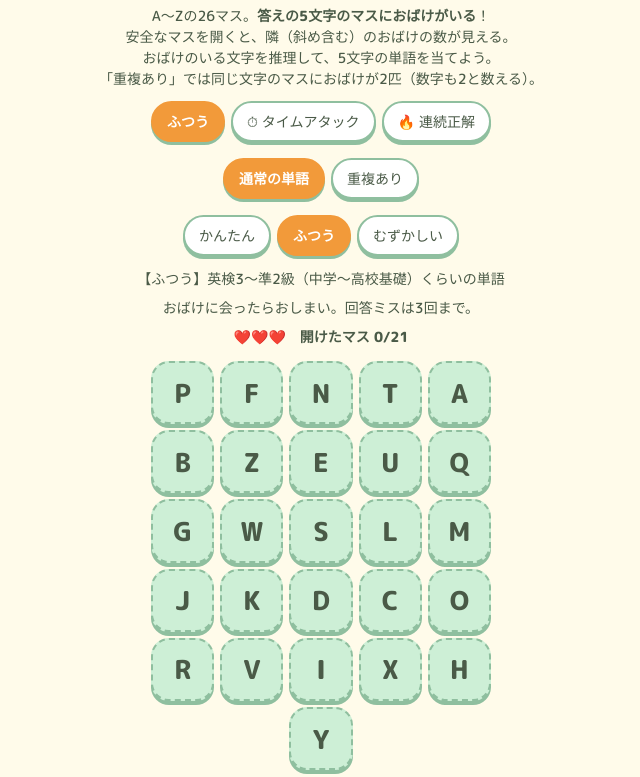
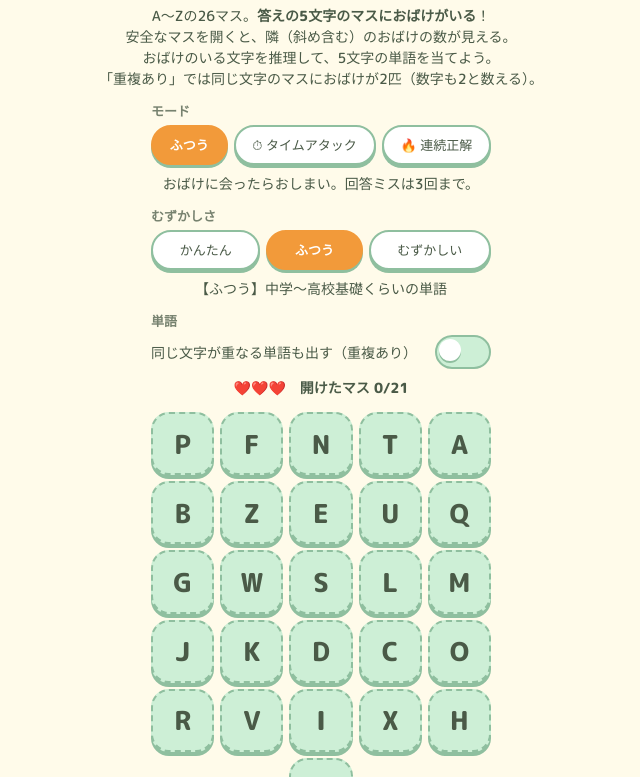
Before and after one commit to okazakiruton/obakeword, a plain HTML site: page index.html in a window 1280 px wide. Shown: the part 53-830 px from the top of the page, without its empty margins (319-959 px from the left). Drawn offline with Linux system fonts and the light colour scheme.

Commit message:
説明文の修正・UIの変更

```diff
--- a/index.html
+++ b/index.html
@@ -2,10 +2,10 @@
 <html lang="ja"><head><meta charset="utf-8">
 <meta name="viewport" content="width=device-width, initial-scale=1, viewport-fit=cover">
 <title>おばけワード</title>
-<meta name="description" content="答えの5文字にひそむおばけを探して、英単語を当てるマインスイーパー×ワードルのブラウザゲーム。">
+<meta name="description" content="答えの5文字にひそむおばけを探して、英単語を当てよう！ブラウザで遊べる推理パズルゲーム。">
 <meta property="og:type" content="website">
 <meta property="og:title" content="おばけワード">
-<meta property="og:description" content="答えの5文字にひそむおばけを探して、英単語を当てよう！マインスイーパー×ワードル">
+<meta property="og:description" content="答えの5文字にひそむおばけを探して、英単語を当てよう！ブラウザで遊べる推理パズル">
 <meta property="og:url" content="https://okazakiruton.github.io/obakeword/">
 <meta property="og:image" content="https://okazakiruton.github.io/obakeword/ogp.png">
 <meta property="og:image:width" content="1200">
@@ -41,16 +41,28 @@ input{font-size:18px;width:120px;text-transform:uppercase;padding:6px 12px;lette
 .seg .b.on{background:#f29a3a;color:#fff;border-color:#f29a3a;font-weight:700}
 #msg{min-height:22px;font-weight:700;text-align:center}
 #st{font-weight:700}
+.lab{font-size:13px;font-weight:800;opacity:.75;width:min(92vw,340px);margin-top:8px}
+.seg{flex-wrap:nowrap;width:min(92vw,340px);margin:4px 0}
+.seg .b{flex:1 1 auto;padding:8px 6px;font-size:13px;white-space:nowrap}
+.tg{display:flex;align-items:center;justify-content:space-between;gap:10px;width:min(92vw,340px);font-size:14px;cursor:pointer;margin:4px 0}
+.tg input{display:none}
+.sl{width:52px;height:30px;border-radius:999px;background:var(--cell);border:2px solid var(--bd);position:relative;flex:none;transition:background .2s}
+.sl:after{content:"";position:absolute;top:2px;left:2px;width:22px;height:22px;border-radius:50%;background:#fff;box-shadow:0 2px 0 var(--bd);transition:left .2s}
+.tg input:checked+.sl{background:#f29a3a;border-color:#f29a3a}
+.tg input:checked+.sl:after{left:24px}
 #wr{display:flex;flex-wrap:wrap;gap:6px;justify-content:center;max-width:340px;margin-bottom:12px}
 #wr span{font-size:14px;letter-spacing:2px;padding:2px 8px;border:1px solid var(--bd);border-radius:6px;text-decoration:line-through;opacity:.75}
 </style></head><body>
 <h1>👻 おばけワード</h1>
 <div class="info">A〜Zの26マス。<b>答えの5文字のマスにおばけがいる</b>！<br>安全なマスを開くと、隣（斜め含む）のおばけの数が見える。<br>おばけのいる文字を推理して、5文字の単語を当てよう。<br>「重複あり」では同じ文字のマスにおばけが2匹（数字も2と数える）。</div>
+<div class="lab">モード</div>
 <div class="ctl seg" id="gms"><button class="b on" data-g="0">ふつう</button><button class="b" data-g="1">⏱ タイムアタック</button><button class="b" data-g="2">🔥 連続正解</button></div>
-<div class="ctl seg" id="mds"><button class="b on" data-m="0">通常の単語</button><button class="b" data-m="1">重複あり</button></div>
+<div class="info" id="gi"></div>
+<div class="lab">むずかしさ</div>
 <div class="ctl seg" id="lvs"><button class="b" data-l="0">かんたん</button><button class="b on" data-l="1">ふつう</button><button class="b" data-l="2">むずかしい</button></div>
 <div class="info" id="lvi"></div>
-<div class="info" id="gi"></div>
+<div class="lab">単語</div>
+<label class="tg"><span>同じ文字が重なる単語も出す（重複あり）</span><input type="checkbox" id="dup"><i class="sl"></i></label>
 <div class="info" id="st"></div>
 <div id="grid"></div>
 <div class="ctl"><button class="b" id="fl">🚩 旗モード</button><button class="b" id="nw">新ゲーム</button></div>
@@ -62,7 +74,7 @@ input{font-size:18px;width:120px;text-transform:uppercase;padding:6px 12px;lette
 const L=[{d:"HOUSE WATER MUSIC SMILE TABLE PIANO MONEY LUNCH DANCE TRAIN SPORT NIGHT WORLD FRUIT PLANE BEACH CANDY TIGER ZEBRA LEMON MOUSE SUGAR DREAM WHITE BLACK BROWN STUDY PARTY".split(" "),r:"APPLE HAPPY GREEN SHEEP SMALL SLEEP CLOCK SWEET".split(" ")},
 {d:"GHOST FLAME KNIFE MAGIC OCEAN UNCLE VOICE CLOUD STORM PLANT CHAIR EARTH JUICE GLOBE CLIMB PRIDE PAINT YOUTH QUIET MAJOR SOLVE ANGRY CHIEF DEPTH BRUSH BRAVE".split(" "),r:"QUEEN RIVER BERRY SPEED GRASS ROBOT TRUST ERROR BLOOM".split(" ")},
 {d:"VIGOR FRAUD BLUNT VAULT SCORN WRATH EPOCH AUDIT BRINK MIRTH QUOTA ENVOY GRIEF FORUM ULCER DRAFT NOBLE".split(" "),r:"ALLOY ANNEX ISSUE EERIE OFFER EXCEL SAVVY".split(" ")}];
-const LVN=["かんたん","ふつう","むずかしい"],LVI=["英検5〜4級（中学の基本）くらいの単語","英検3〜準2級（中学〜高校基礎）くらいの単語","英検2〜準1級（高校上級〜入試）くらいの単語"];
+const LVN=["かんたん","ふつう","むずかしい"],LVI=["中学の基本くらいの単語","中学〜高校基礎くらいの単語","高校上級〜入試くらいの単語"];
 const GM=["ふつう","⏱ タイムアタック","🔥 連続正解"];
 const GI=["おばけに会ったらおしまい。回答ミスは3回まで。","おばけに会うと +30秒、回答ミス +10秒。最初のクリックから計測、速く当てよう！","正解すると次の問題へ。ライフ3つは、おばけに会うことと回答ミスで減る。何問続くかな？"];
 let mode=0,gm=0,lv=1,streak=0,tid=0,g;
@@ -118,7 +130,7 @@ if(x.f&&!x.r&&!x.x)b.innerHTML=`${x.ch}<em>🚩</em>`;
 b.onclick=()=>click(i);b.oncontextmenu=e=>{e.preventDefault();if(!x.r&&!g.over){x.f^=1;draw()}};$("grid").appendChild(b)})}
 $("fl").onclick=()=>{g.fm^=1;$("fl").classList.toggle("on",!!g.fm)};
 document.querySelectorAll("#gms .b").forEach(b=>b.onclick=()=>{gm=+b.dataset.g;document.querySelectorAll("#gms .b").forEach(x=>x.classList.toggle("on",x===b));init()});
-document.querySelectorAll("#mds .b").forEach(b=>b.onclick=()=>{mode=+b.dataset.m;document.querySelectorAll("#mds .b").forEach(x=>x.classList.toggle("on",x===b));init()});
+$("dup").onchange=e=>{mode=e.target.checked?1:0;init()};
 document.querySelectorAll("#lvs .b").forEach(b=>b.onclick=()=>{lv=+b.dataset.l;document.querySelectorAll("#lvs .b").forEach(x=>x.classList.toggle("on",x===b));init()});
 $("nw").onclick=()=>init();$("go").onclick=guess;$("in").onkeydown=e=>{if(e.key==="Enter")guess()};
 init();
```
